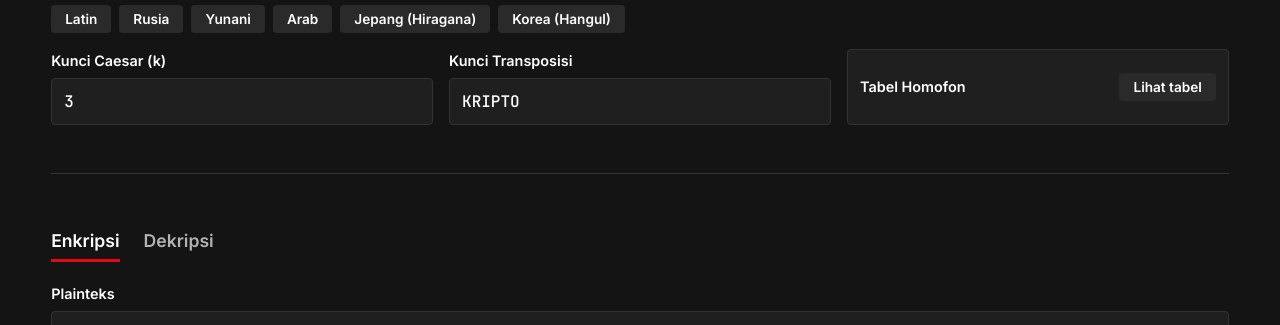
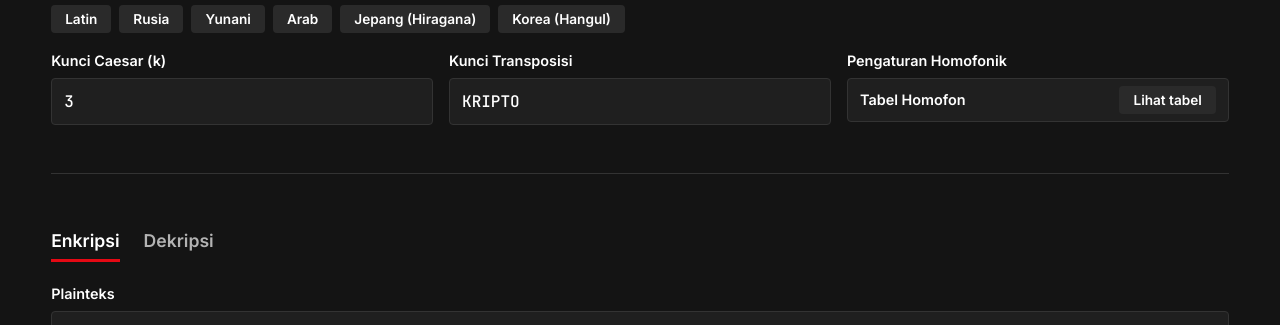
Before and after one commit to bilxdi/kriptografi-miniproject-kelompok9, a website: page index.html in a window 1280 px wide. Shown: the part 821-1146 px from the top of the page. Drawn offline with Linux system fonts and the light colour scheme.

```diff
--- a/index.html
+++ b/index.html
@@ -55,10 +55,12 @@
         <label>Kunci Transposisi
           <input id="kunciKolom" type="text" value="KRIPTO">
         </label>
-        <div class="kartu-tabel">
-          <span>Tabel Homofon</span>
-          <button id="tombolTabel" class="btn btn-kecil">Lihat tabel</button>
-        </div>
+        <label>Pengaturan Homofonik
+          <div class="kartu-tabel" style="margin-top: 6px; padding: 7px 12px;">
+            <span>Tabel Homofon</span>
+            <button id="tombolTabel" type="button" class="btn btn-kecil">Lihat tabel</button>
+          </div>
+        </label>
       </div>
     </section>
 
```
